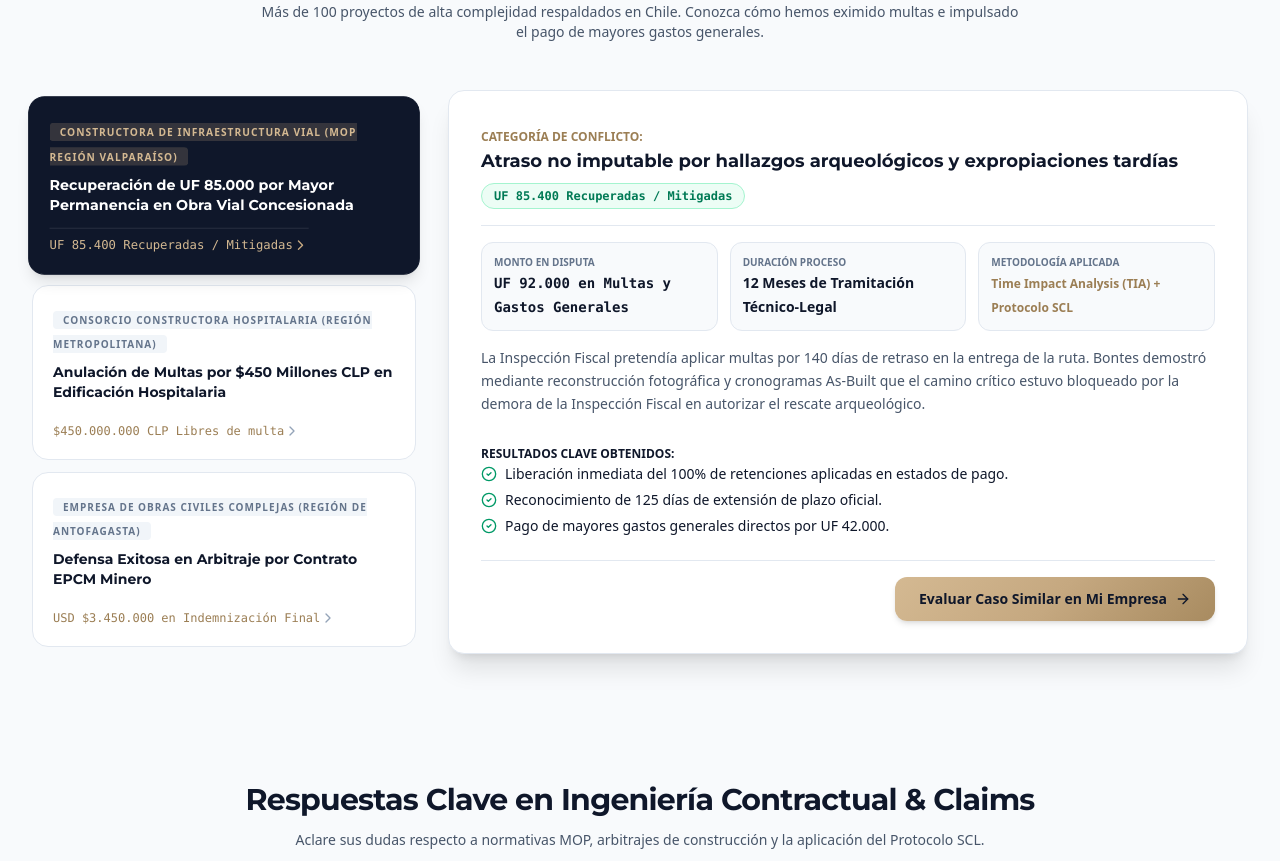
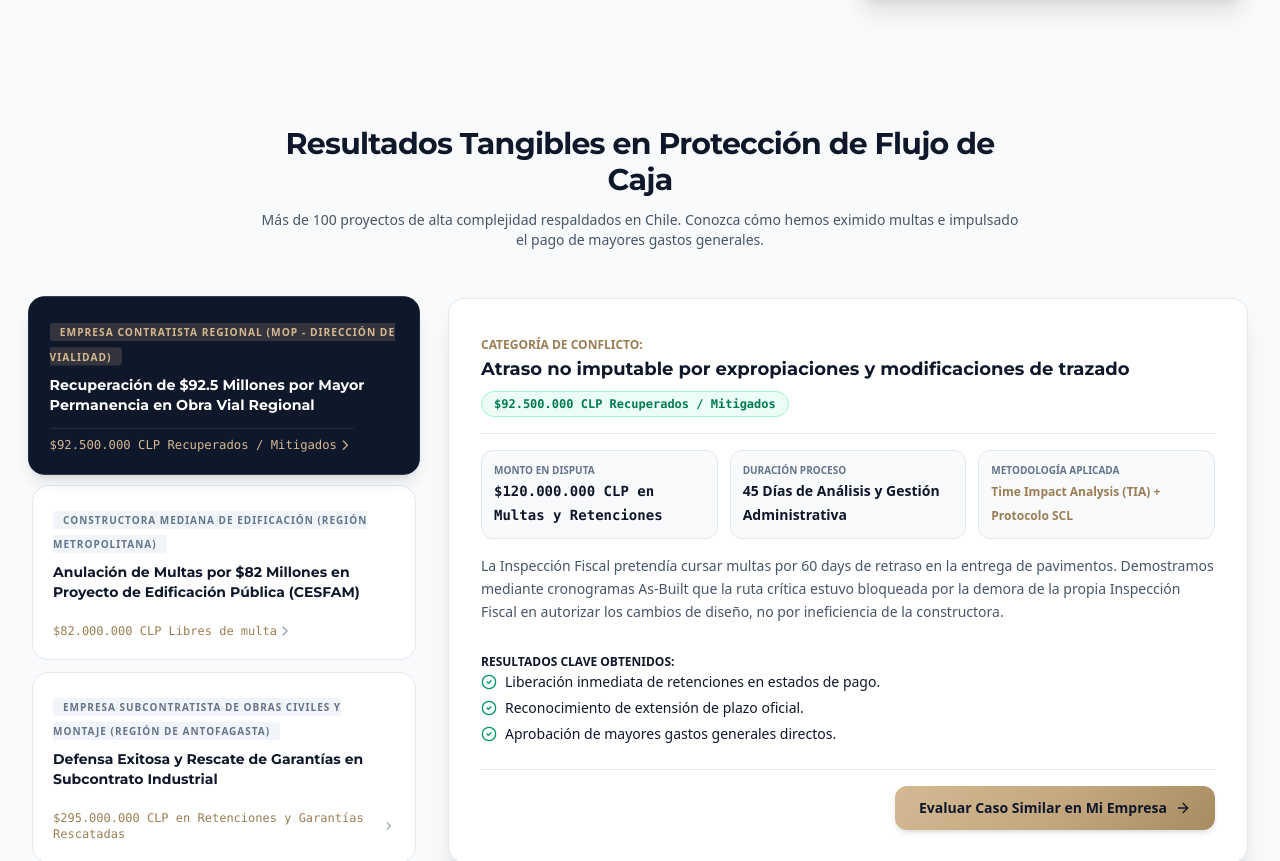
Before and after one commit to Setno/Landing-Bontes, a React (Vite) app: page / in a window 1280 px wide. Shown: the part 3961-4822 px from the top of the page. Built offline with nearby package versions, Linux system fonts and the light colour scheme.

Commit message:
Actualiza mockData con montos de ejemplos

```diff
--- a/src/data/mockData.ts
+++ b/src/data/mockData.ts
@@ -7,6 +7,7 @@
     shortDesc: 'Reconstrucción técnico-legal de la ruta crítica mediante metodología As-Built vs. Planned para justificar extensiones de plazo y mayores gastos generales.',
     fullDesc: 'Desarrollamos reclamaciones irrefutables de tiempo y costo utilizando metodologías estandarizadas por la Society of Construction Law (SCL Protocol) y AACE International. Cuantificamos los retrasos imputables al mandante, aceleraciones no pagadas e interferencias de terceros.',
     iconName: 'ClockAlert',
+    imageUrl: '/images/service_claims_delay.png',
     deliverables: [
       'Análisis de Ventanas (Window Analysis) & Time Impact Analysis (TIA)',
       'Cuantificación de Mayores Gastos Generales (Directos e Indirectos)',
@@ -22,6 +23,7 @@
     shortDesc: 'Acompañamiento continuo durante la ejecución del proyecto para la administración de riesgos, modificaciones de obras y cartas formales con reserva de derechos.',
     fullDesc: 'Blindamos su contrato desde la licitación hasta la recepción definitiva. Prevenimos vicios en el procedimiento de notificación de hallazgos, aumentos de obra y órdenes de cambio no formalizadas, asegurando la trazabilidad probatoria necesaria.',
     iconName: 'ShieldCheck',
+    imageUrl: '/images/service_ingenieria_contractual.png',
     deliverables: [
       'Auditoría Contractual del Libro de Obras y Comunicaciones Oficiales',
       'Redacción Estratégica de Cartas de Reserva de Derechos y Reclamos Formativos',
@@ -37,6 +39,7 @@
     shortDesc: 'Dictámenes periciales independientes de alta rigurosidad científica para su presentación ante Tribunales, Paneles de Expertos o Instancias Arbitrales.',
     fullDesc: 'Nuestros informes combinan la ingeniería de detalle con la dogmática jurídica de contratos de construcción para sostener posiciones en litigios complejos y respaldar pretensiones económicas.',
     iconName: 'Gavel',
+    imageUrl: '/images/service_peritaje_judicial.png',
     deliverables: [
       'Informe Pericial Técnico-Económico de Cuantificación del Daño',
       'Defensa Presencial del Peritaje en Audiencias Arbitrales',
@@ -52,6 +55,7 @@
     shortDesc: 'Impugnación administrativa y legal de sanciones impuestas por Inspecciones Fiscales (IF) por supuestos retrasos en obras públicas.',
     fullDesc: 'Expertos en el Reglamento de Contratos de Obras Públicas (DS MOP N° 75) y normativas SERVIU. Gestionamos recursos administrativos, apelaciones ante la Dirección General de Obras Públicas y cobro de indemnizaciones por mayores permanencias.',
     iconName: 'Building2',
+    imageUrl: '/images/service_defensa_mop.png',
     deliverables: [
       'Impugnación de Multas del Libro de Obras y Resoluciones IF',
       'Demanda de Indemnización de Gastos Generales por Paralización',
@@ -67,6 +71,7 @@
     shortDesc: 'Estrategia legal y técnica para impedir la ejecución intempestiva de boletas de fiel cumplimiento e impulsar la recepción definitiva.',
     fullDesc: 'Protegemos su liquidez financiera ante la amenaza de cobro injustificado de garantías bancarias o pólizas de seguro por parte de mandantes intransigentes.',
     iconName: 'FileCheck2',
+    imageUrl: '/images/service_boletas_garantia.png',
     deliverables: [
       'Medidas Prejudiciales Provisionales para paralizar cobro de Garantías',
       'Informe Expedito de Cumplimiento de Hitos de Subsanación',
@@ -81,50 +86,53 @@
 export const BONTES_CASE_STUDIES: CaseStudy[] = [
   {
     id: 'case-mop-valparaiso',
-    title: 'Recuperación de UF 85.000 por Mayor Permanencia en Obra Vial Concesionada',
-    clientCategory: 'Constructora de Infraestructura Vial (MOP Región Valparaíso)',
-    conflictType: 'Atraso no imputable por hallazgos arqueológicos y expropiaciones tardías',
-    amountInDispute: 'UF 92.000 en Multas y Gastos Generales',
-    recoveredAmount: 'UF 85.400 Recuperadas / Mitigadas',
-    timeframe: '12 Meses de Tramitación Técnico-Legal',
+    title: 'Recuperación de $92.5 Millones por Mayor Permanencia en Obra Vial Regional',
+    clientCategory: 'Empresa Contratista Regional (MOP - Dirección de Vialidad)',
+    conflictType: 'Atraso no imputable por expropiaciones y modificaciones de trazado',
+    amountInDispute: '$120.000.000 CLP en Multas y Retenciones',
+    recoveredAmount: '$92.500.000 CLP Recuperados / Mitigados',
+    timeframe: '45 Días de Análisis y Gestión Administrativa',
     methodology: 'Time Impact Analysis (TIA) + Protocolo SCL',
-    summary: 'La Inspección Fiscal pretendía aplicar multas por 140 días de retraso en la entrega de la ruta. Bontes demostró mediante reconstrucción fotográfica y cronogramas As-Built que el camino crítico estuvo bloqueado por la demora de la Inspección Fiscal en autorizar el rescate arqueológico.',
+    summary: 'La Inspección Fiscal pretendía cursar multas por 60 days de retraso en la entrega de pavimentos. Demostramos mediante cronogramas As-Built que la ruta crítica estuvo bloqueada por la demora de la propia Inspección Fiscal en autorizar los cambios de diseño, no por ineficiencia de la constructora.',
+    imageUrl: '/images/case_obra_vial.png',
     keyOutcomes: [
-      'Liberación inmediata del 100% de retenciones aplicadas en estados de pago.',
-      'Reconocimiento de 125 días de extensión de plazo oficial.',
-      'Pago de mayores gastos generales directos por UF 42.000.'
+      'Liberación inmediata de retenciones en estados de pago.',
+      'Reconocimiento de extensión de plazo oficial.',
+      'Aprobación de mayores gastos generales directos.'
     ]
   },
   {
     id: 'case-edificacion-santiago',
-    title: 'Anulación de Multas por $450 Millones CLP en Edificación Hospitalaria',
-    clientCategory: 'Consorcio Constructora Hospitalaria (Región Metropolitana)',
-    conflictType: 'Modificaciones de especialidades no pagadas e interferencias MEP',
-    amountInDispute: '$480.000.000 CLP en multas de entrega parcial',
-    recoveredAmount: '$450.000.000 CLP Libres de multa',
-    timeframe: '5 Meses de Mediación Experta',
-    methodology: 'Windows Analysis + Informe de Interferencia MEP',
-    summary: 'El mandante exigía el pago de liquidación diferida sosteniendo que el edificio tenía retrasos por falta de personal. Se comprobó que el proyecto ejecutivo presentaba más de 300 RFI (solicitudes de información) no respondidas a tiempo, parando los trabajos de climatización y redes sanitarias.',
+    title: 'Anulación de Multas por $82 Millones en Proyecto de Edificación Pública (CESFAM)',
+    clientCategory: 'Constructora Mediana de Edificación (Región Metropolitana)',
+    conflictType: 'Modificaciones de especialidades no pagadas e interferencias de arquitectura',
+    amountInDispute: '$95.000.000 CLP en multas por entrega tardía',
+    recoveredAmount: '$82.000.000 CLP Libres de multa',
+    timeframe: '2 Meses de Acompañamiento y Mediación',
+    methodology: 'Windows Analysis + Informe de Interferencias',
+    summary: 'El mandante exigía el pago de multas argumentando que la obra tenía retrasos por falta de personal. Comprobamos rápidamente que el proyecto presentaba más de 50 RFI (solicitudes de información) no respondidas a tiempo, lo que realmente paralizó los trabajos de terminaciones y especialidades en la ruta crítica.',
+    imageUrl: '/images/case_cesfam_edificacion.png',
     keyOutcomes: [
-      'Devolución de retenes de garantía por $310M CLP.',
-      'Aprobación de 85 días adicionales sin penalizaciones.',
-      'Firma de finiquito consensuado sin ir a juicio arbitral.'
+      'Devolución de garantías y retenciones retenidas.',
+      'Aprobación de días adicionales sin penalizaciones.',
+      'Cierre del contrato sin litigios prolongados.'
     ]
   },
   {
     id: 'case-minero-antofagasta',
-    title: 'Defensa Exitosa en Arbitraje por Contrato EPCM Minero',
-    clientCategory: 'Empresa de Obras Civiles Complejas (Región de Antofagasta)',
-    conflictType: 'Terminación anticipada injustificada y retención de equipos',
-    amountInDispute: 'USD $3.800.000',
-    recoveredAmount: 'USD $3.450.000 en Indemnización Final',
-    timeframe: '14 Meses en Tribunal Arbitral Especializado',
-    methodology: 'Peritaje Técnico Integral + Análisis Contable de Daño Emergente',
-    summary: 'Frente a una gran minera privada que pretendía ejecutar la boleta de fiel cumplimiento alegando incumplimiento de plazo, Bontes presentó un informe integral que acreditó que los atrasos derivaban de la entrega tardía de la ingeniería básica por parte de la minera.',
+    title: 'Defensa Exitosa y Rescate de Garantías en Subcontrato Industrial',
+    clientCategory: 'Empresa Subcontratista de Obras Civiles y Montaje (Región de Antofagasta)',
+    conflictType: 'Amenaza de cobro de boletas de garantía por retrasos supuestos',
+    amountInDispute: '$420.000.000 CLP (Entre Garantías y Estados de Pago Retenidos)',
+    recoveredAmount: '$295.000.000 CLP en Retenciones y Garantías Rescatadas',
+    timeframe: '3 Meses de Asesoría Contractual y Negociación',
+    methodology: 'Auditoría Diagnóstica Exprés + Reclamación Formal',
+    summary: 'Frente a una empresa mandante principal que pretendía ejecutar las boletas de fiel cumplimiento para cubrir sus propias ineficiencias, presentamos una reclamación integral que acreditó que las demoras de la PYME derivaban de la entrega tardía de la ingeniería y frentes de trabajo en la ruta crítica por parte del cliente.',
+    imageUrl: '/images/case_subcontrato_industrial.png',
     keyOutcomes: [
-      'Prohibición judicial preventiva de cobrar la boleta de garantía.',
-      'Fallo arbitral favorable restituyendo costos de desmovilización.',
-      'Pago de rentabilidades esperadas de las obras no ejecutadas.'
+      'Bloqueo del cobro de boletas de garantía.',
+      'Liberación de estados de pago retenidos.',
+      'Negociación de salida anticipada sin daño patrimonial a la PYME.'
     ]
   }
 ];
@@ -151,7 +159,7 @@
   {
     step: '04',
     title: 'Estrategia de Blindaje & Defensa Negociadora',
-    desc: 'Acompañamiento en mesas directas de negociación con el mandante, inspecciones fiscales o representación técnica en procesos arbitrales.',
+    desc: 'Acompañamiento en mesas directas de negociación con el mandante, inspecciones fiscales o representation técnica en procesos arbitrales.',
     details: 'Armamos la carpeta probatoria irrefutable que obliga a la contraparte a sentarse a acordar antes de arriesgar un fallo judicial adverso.'
   }
 ];
@@ -170,7 +178,7 @@
   {
     category: 'contratos',
     question: '¿Qué es el Protocolo SCL (Society of Construction Law) y por qué es clave?',
-    answer: 'El Protocolo SCL es el estándar internacional más prestigioso para la gestión y resolución de disputas de tiempo y costo en construcción. Proporciona principios objetivos para demostrar la relación causal entre los retrasos y el camino crítico del proyecto. Los tribunales arbitrales en Chile privilegian ampliamente los informes basados en normas SCL por su objetividad matemática e irrefutabilidad.'
+    answer: 'El Protocolo SCL es el estándar internacional más prestigioso para la gestión y resolución de disputas de tiempo y costo en construcción. Proporciona principios objetivos para demostrar la relación causal entre los retrasos y la ruta crítica del proyecto. Los tribunales arbitrales en Chile privilegian ampliamente los informes basados en normas SCL por su objetividad matemática e irrefutabilidad.'
   },
   {
     category: 'arbitraje',
```
